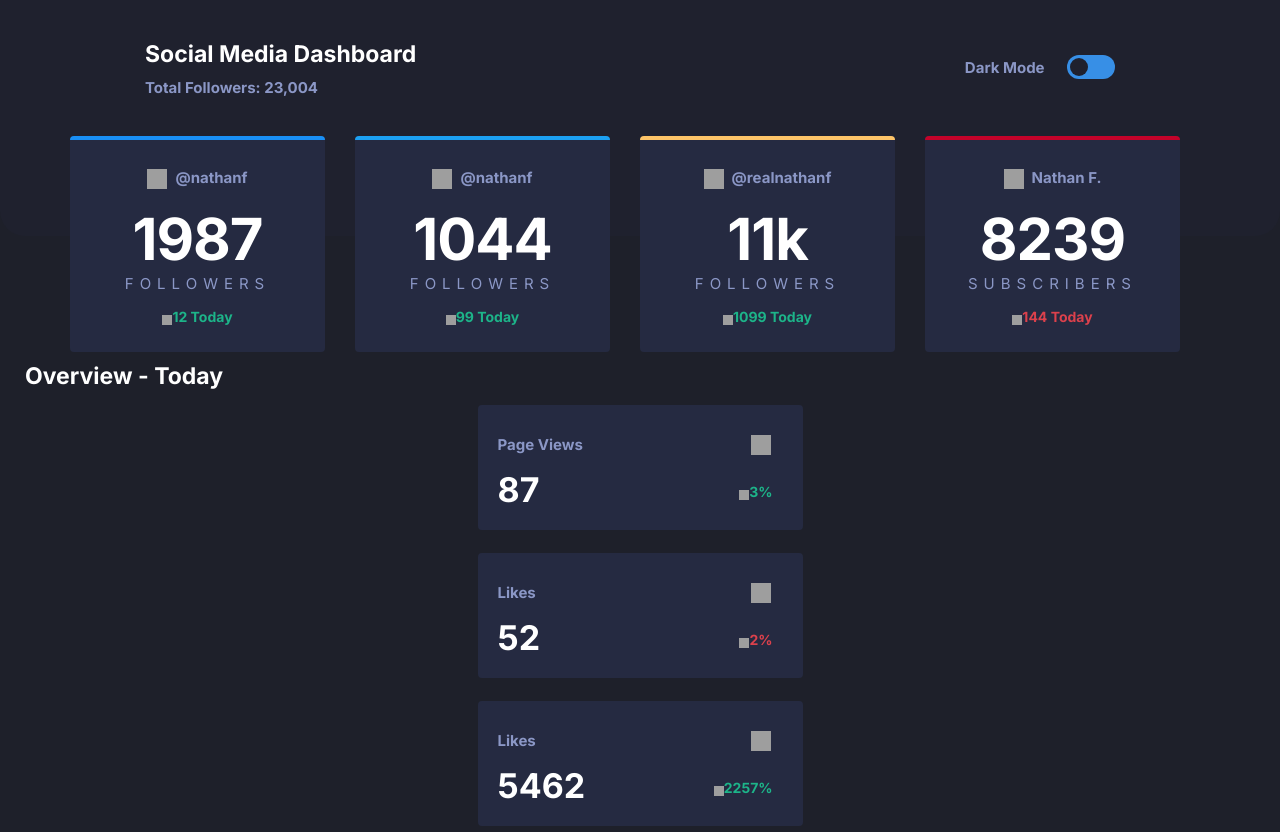
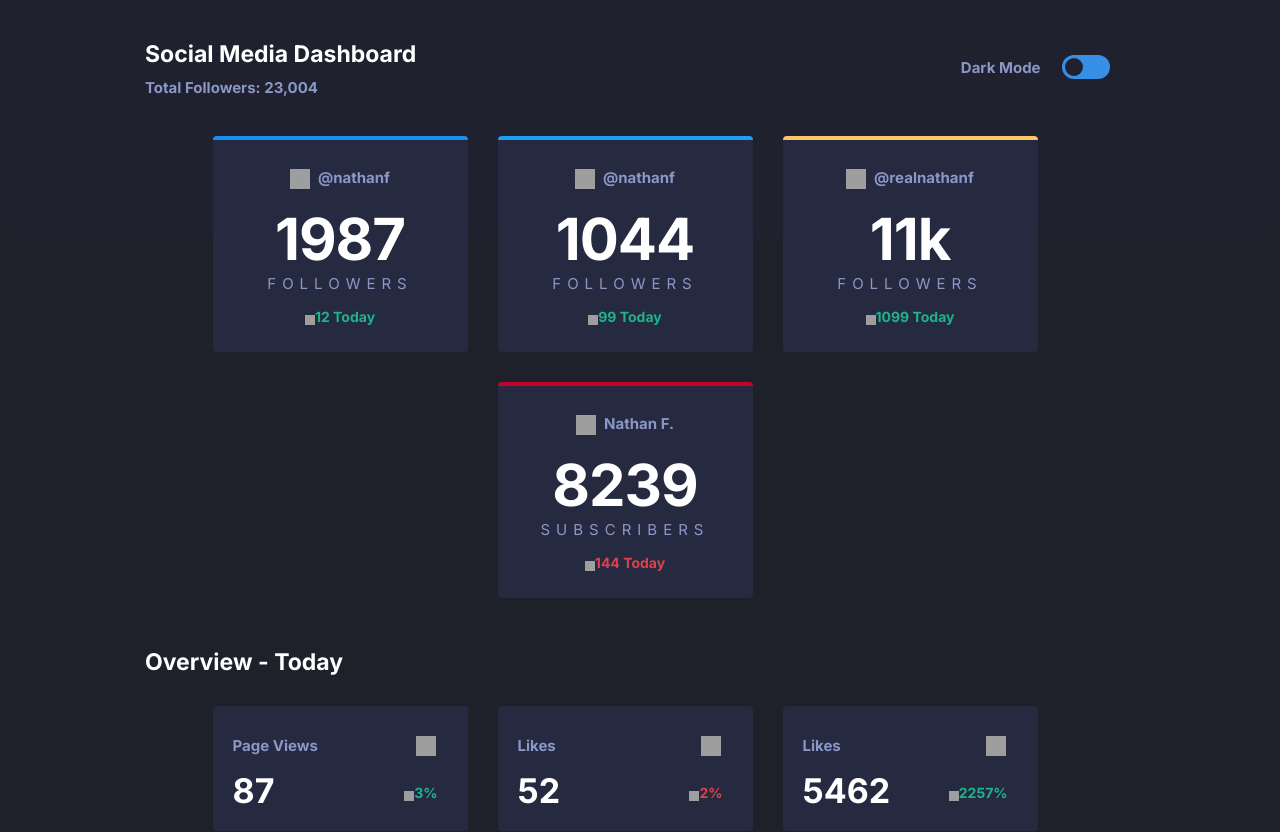
Before and after one commit to carloscasciano/social_media_dashboard, a React (Create React App) app: page / in a window 1280 px wide. Shown: the top 832 px of the page. Built offline with nearby package versions, Linux system fonts and the light colour scheme; grey boxes are pictures that could not be loaded.

Commit message:
Add media queries for subcards dashboard + a bunch of small adjustments

```diff
--- a/src/components/cards/mainCard/mainCardStyles.js
+++ b/src/components/cards/mainCard/mainCardStyles.js
@@ -18,7 +18,7 @@ export const MainCardContainer = styled.div`
 
   @media (min-width: ${mediaBreakPoint}) {
     width: 255px;
-    margin: 0 30px 0 0;
+    margin: 0 30px 30px 0;
   }
 `;
 
--- a/src/components/cards/subCard/subCardStyles.js
+++ b/src/components/cards/subCard/subCardStyles.js
@@ -1,5 +1,6 @@
 import styled from "styled-components";
 import { colors } from "../../../styles/themes";
+const mediaBreakPoint = "600px";
 
 export const SubCardContainer = styled.div`
   height: 125px;
@@ -15,6 +16,11 @@ export const SubCardContainer = styled.div`
 
   :hover{
     background-color: ${(props) => props.theme.cardHoverEffect};
+  }
+
+  @media (min-width: ${mediaBreakPoint}) {
+    width: 255px;
+    margin: 0 30px 30px 0;
   }
 `;
 
--- a/src/components/dashboard/Dashboard.js
+++ b/src/components/dashboard/Dashboard.js
@@ -3,26 +3,29 @@ import { ThemeProvider } from "styled-components";
 import {
   MainCardsDashboardContainer,
   SubCardsDashboardContainer,
+  SubTitleContainer,
 } from "./dashboardStyles";
 import MainCard from "../cards/mainCard/MainCard";
 import SubCard from "../cards/subCard/SubCard";
 
 export default function Dashboard(props) {
   return (
-    <div>
     <ThemeProvider theme={props.theme}>
       <MainCardsDashboardContainer>
         {props.mainCardsData.map((card) => (
           <MainCard key={Math.random()} mainCardData={card} />
         ))}
       </MainCardsDashboardContainer>
+
+      <SubTitleContainer>
+        <h3>Overview - Today</h3>
+      </SubTitleContainer>
+
       <SubCardsDashboardContainer>
-          <h3>Overview - Today</h3>
         {props.subCardsData.map((card) => (
           <SubCard key={Math.random()} subCardData={card} />
         ))}
       </SubCardsDashboardContainer>
     </ThemeProvider>
-    </div>
   );
 }
--- a/src/components/dashboard/dashboardStyles.js
+++ b/src/components/dashboard/dashboardStyles.js
@@ -1,5 +1,5 @@
 import styled from "styled-components";
-const mediaBreakPoint = "600px"
+const mediaBreakPoint = "600px";
 
 export const MainCardsDashboardContainer = styled.div`
   display: flex;
@@ -10,7 +10,9 @@ export const MainCardsDashboardContainer = styled.div`
   @media (min-width: ${mediaBreakPoint}) {
     flex-direction: row;
     justify-content: center;
-    margin: -100px 0 0 0;
+    flex-wrap: wrap;
+    width: 80%;
+    margin: -100px auto 0 auto;
   }
 `;
 
@@ -20,13 +22,28 @@ export const SubCardsDashboardContainer = styled.div`
   align-items: center;
   margin: 10px 0 0 0;
 
-  h3 {
+
+  @media (min-width: ${mediaBreakPoint}) {
+    flex-direction: row;
+    justify-content: center;
+    flex-wrap: wrap;
+    width: 80%;
+    margin: 0 auto 0 auto;
+  }
+`;
+
+export const SubTitleContainer = styled.div`
+    h3 {
     align-self: flex-start;
     margin: 0 0 15px 0;
     padding: 0 0 0 25px;
     color: ${(props) => props.theme.contrastText};
     font-weight: 700;
     font-size: 23px;
+
+    @media (min-width: ${mediaBreakPoint}) {
+      margin: 20px 0 30px 120px;
+      display: block;
+    }
   }
-
 `
--- a/src/components/header/headerStyles.js
+++ b/src/components/header/headerStyles.js
@@ -66,7 +66,7 @@ export const ThemeCommandContainer = styled.div`
   }
 
   @media (min-width: ${mediaBreakPoint}) {
-    margin: 40px 140px 0 0;
+    margin: 40px 145px 0 0;
     width: 250px;
   }
 `;
```
Lines whose indentation alone changed are shown as unchanged.
